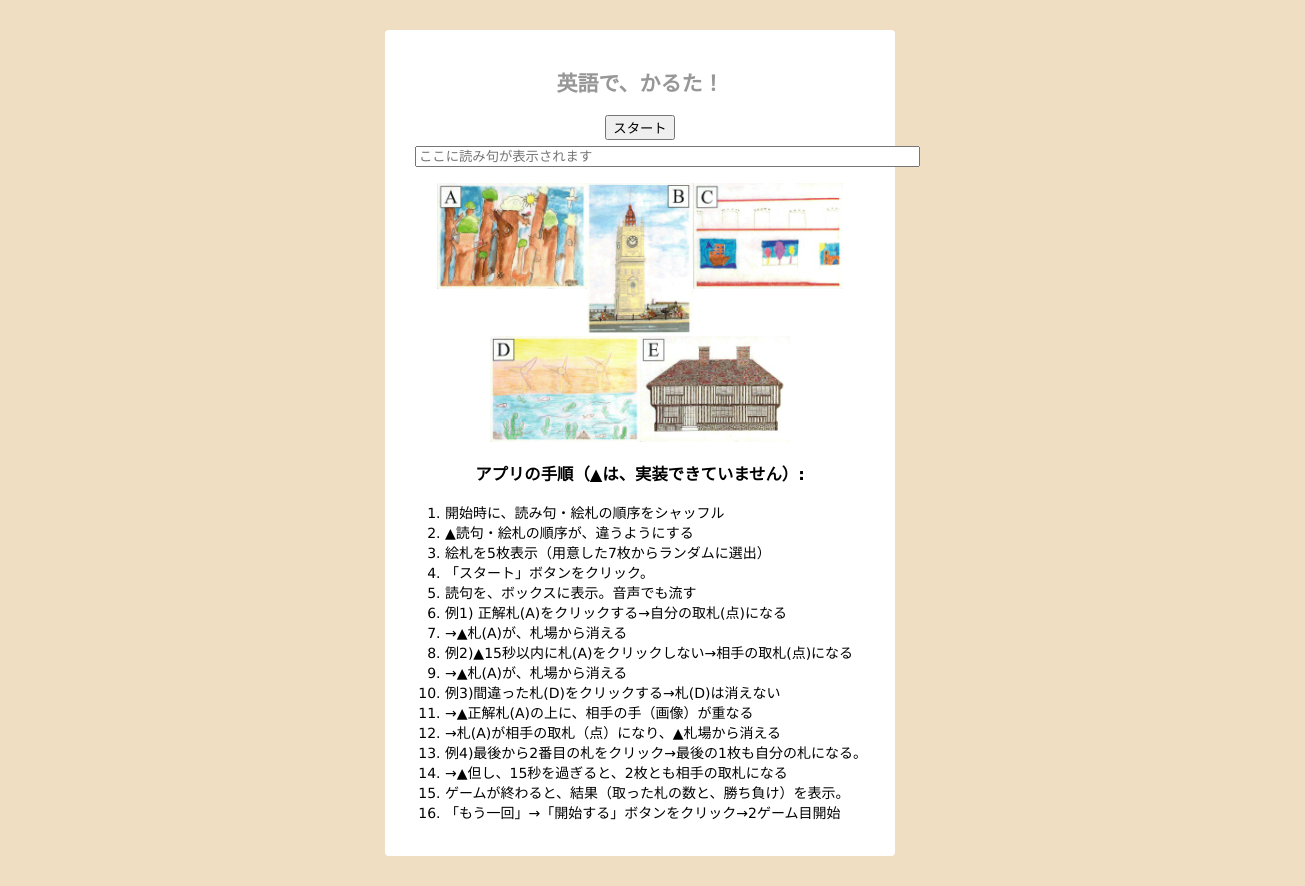
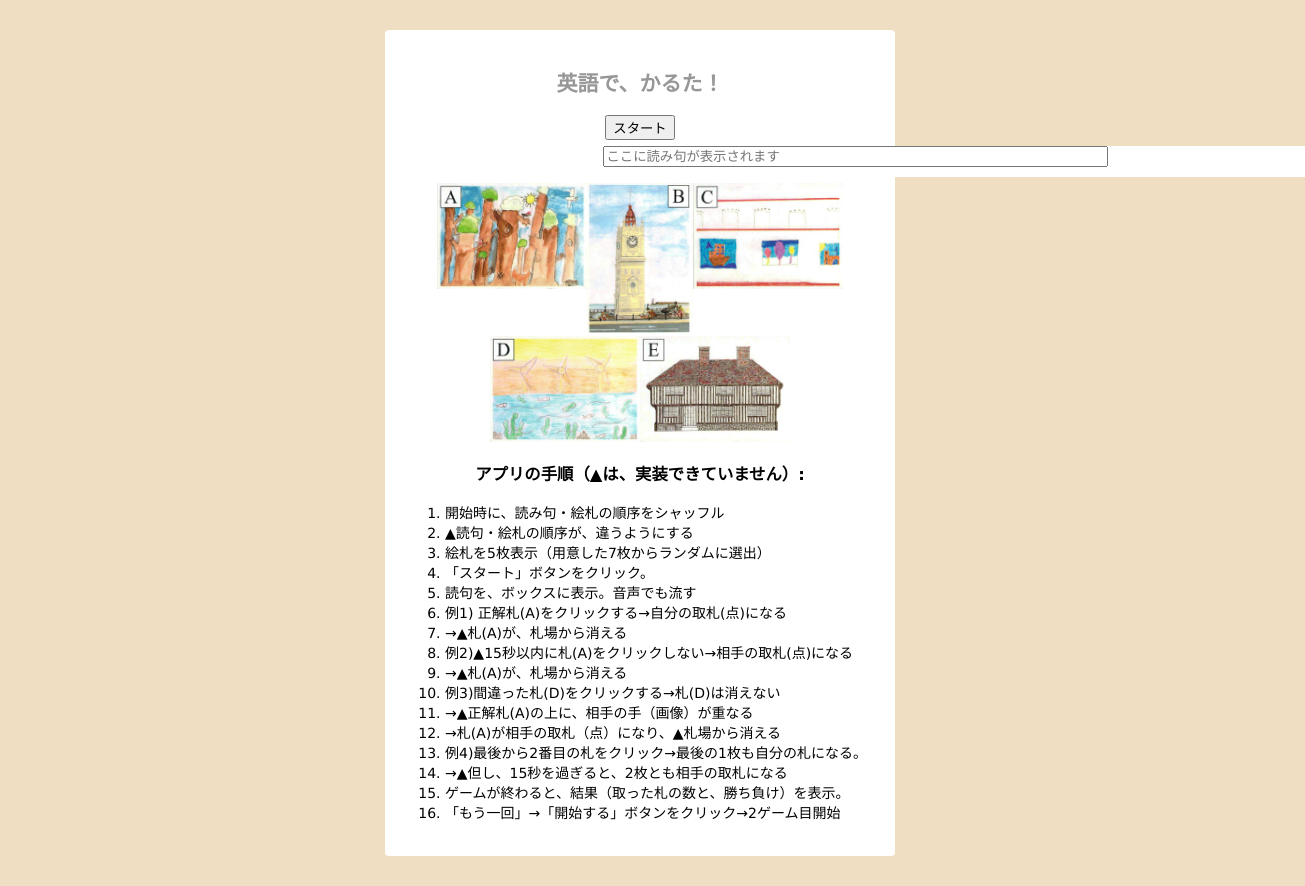
Before and after one commit to geyageya/karuta, a plain HTML site: page index.html in a window 1280 px wide. Shown: the whole page, 1305 px wide, since content can reach past the window. Drawn offline with Linux system fonts and the light colour scheme.

Commit message:
Update style.css

```diff
--- a/css/style.css
+++ b/css/style.css
@@ -19,7 +19,7 @@ body {
 }
 
 .showClue {
-  width: 450px;
+  width: 900px;
   margin: 6px auto;
   background: #fff;
   padding-bottom: 10px;
```
